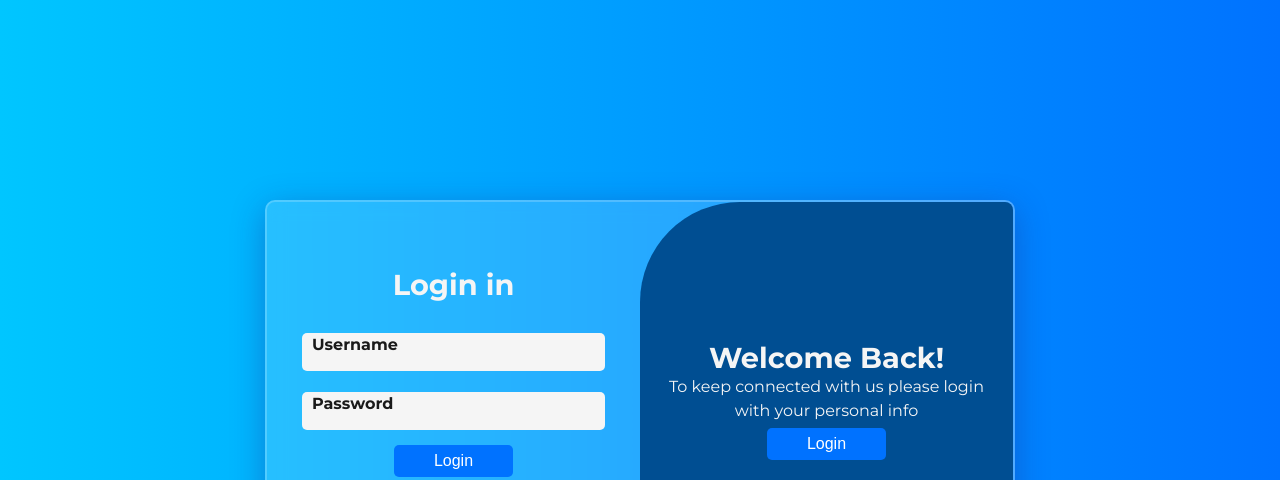
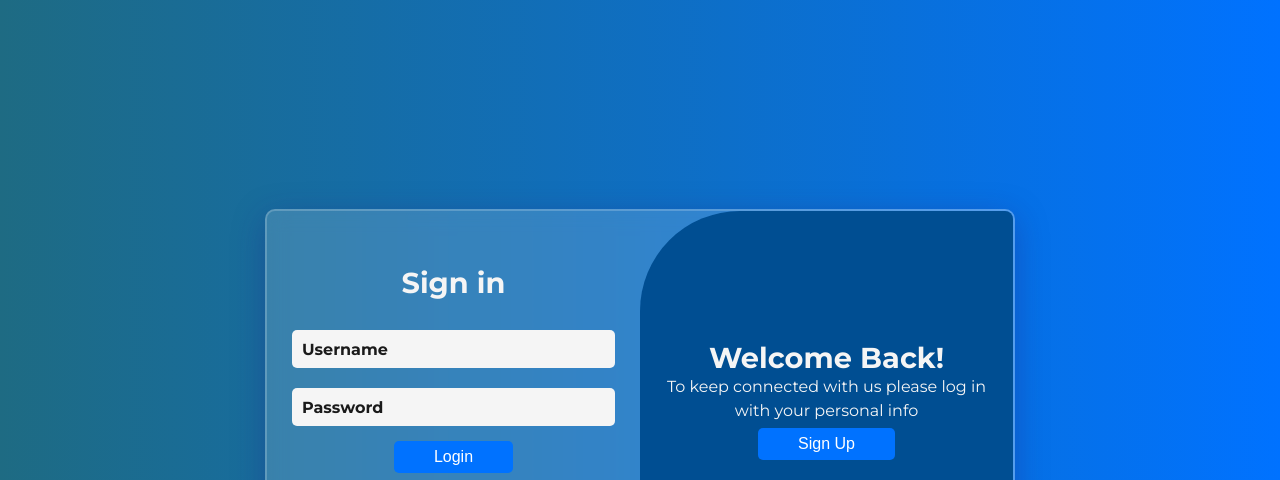
Before and after one commit to TAky5566/login-page-js, a plain HTML site: page index.html in a window 1280 px wide. Shown: the top 480 px of the page. Drawn offline with Linux system fonts and the light colour scheme.

Commit message:
want to sleeeeeeeeeeeeeeeeeeeeeeeeeeeeeeeeeeeeeep

```diff
--- a/index.html
+++ b/index.html
@@ -13,7 +13,7 @@
     <div class ="form-container">
         <div class="login active">
     <div class="login-form">
-        <h2>Login in</h2>
+        <h2>Sign in</h2>
         <form >
             <div class="input-group">
                 <input type="text" placeholder="Username" id="username" name="username" required>
@@ -25,7 +25,7 @@
             </div>
             <button type="submit">Login</button>
         </form>
-        <h3>Or login with</h3>
+        <h3>Or log In with</h3>
         <div class="social-login">
             <a href="#" class="social-button "><i class="fab fa-facebook-f"></i> </a>
             <a href="#" class="social-button "><i class="fab fa-google"></i>       </a>
@@ -67,13 +67,13 @@
     <div class="layer" >
         <div class="layer-content" >
             <h2>Welcome Back!</h2>
-            <p>To keep connected with us please login with your personal info</p>
-            <button id="signin" >Login</button>
+            <p>To keep connected with us please log in with your personal info</p>
+            <button id="signin" >Sign Up</button>
         </div>
         <div class="layer-content inactive">
             <h2>Hello, Friend!</h2>
             <p>Enter your personal details and start journey with us</p>
-            <button id="signup">Sign Up</button>
+            <button id="signup">Sign In</button>
         </div>
     </div>
 </div>
--- a/style.css
+++ b/style.css
@@ -7,7 +7,7 @@
 }
 body{
     height: 100vh;
-    background: linear-gradient(to right, #00c6ff, #0072ff);
+    background: linear-gradient(to right, #1e6b83, #0072ff);
     display: flex;
     justify-content: center;
     align-items: center;
@@ -43,7 +43,7 @@ body{
     align-items: center;
     flex-direction: column;
     flex-basis: 50%;
-    padding: 35px;
+    padding: 25px;
     position: relative;
 }
 .layer .layer-content{
@@ -76,20 +76,20 @@ form{
     position: relative;
     .input-group{
         position: relative;
-        margin-top: 10px;
+        margin-top: 20px;
     }
 }
 .input-group label{
     position: absolute;
-    top: 13px;
+    top: 50%;
     left: 10px;
+    transform: translateY(-47%);
     font-size: 1rem;
     color: #1a1a1a;
     font-weight: bold;
     transition: all 0.3s ease;
 }
 .input-group input{
-    margin-top: 11px;
     width: 100%;
     padding: 10px;
     border: none;
@@ -98,15 +98,15 @@ form{
     font-size: 1rem;
     color: #333;
     outline: none;
+
 }
 .input-group input:focus{
     box-shadow: 0 0 5px 2px rgba(0, 114, 255, 0.5);
-
 }
 
 .input-group input:focus + label,
 .input-group input:not(:placeholder-shown) + label{
-    top: -12px;
+    top: -10px;
     left: 5px;
     font-size: 0.8rem;
     color: #f5f5f5;
@@ -123,6 +123,8 @@ justify-content: center;
         transition: 0.3s ease;
         &:hover{
             color: #0072ff;
+
+
         }
     }
 }
@@ -136,7 +138,7 @@ button[type="submit"]{
 }
 h3{
     font-size: 1.4rem;
-
+    margin-bottom: 5px;
     color: #f5f5f5;
 }
 input::placeholder{
```
